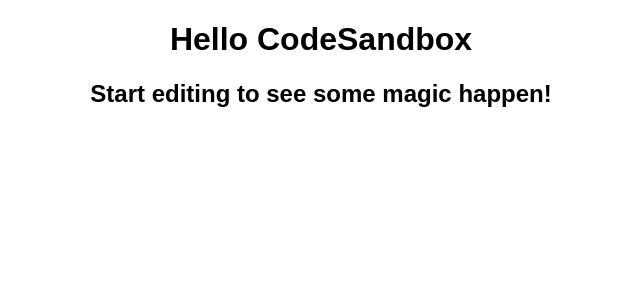
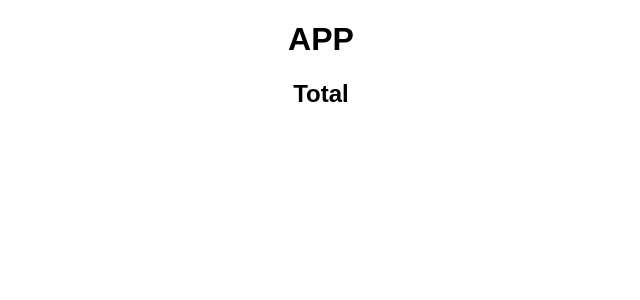
Before and after one commit to waheedchitapure/Reactjs-Practice-1, a React (Create React App) app: page / in a window 1280 px wide. Shown: the top 300 px of the page, without its empty margins (319-959 px from the left). Built offline with nearby package versions, Linux system fonts and the light colour scheme.

Commit message:
update_1.0

```diff
--- a/src/App.js
+++ b/src/App.js
@@ -3,8 +3,9 @@
 export default function App() {
   return (
     <div className="App">
-      <h1>Hello CodeSandbox</h1>
-      <h2>Start editing to see some magic happen!</h2>
+      <h1>APP </h1>
+
+      <h2>Total</h2>
     </div>
   );
 }
```
